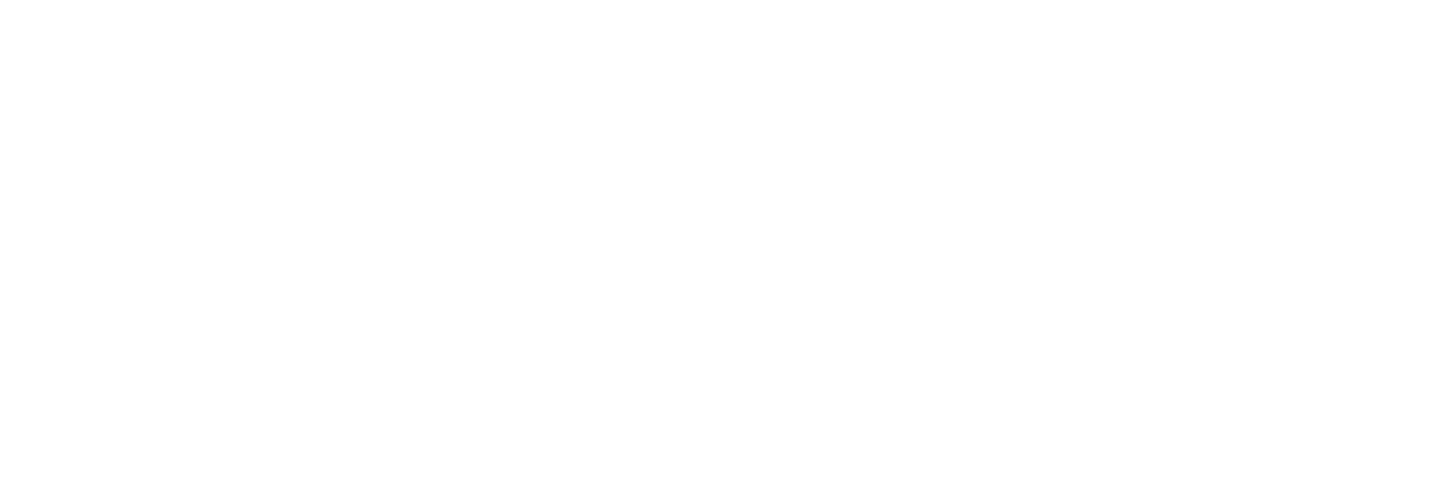
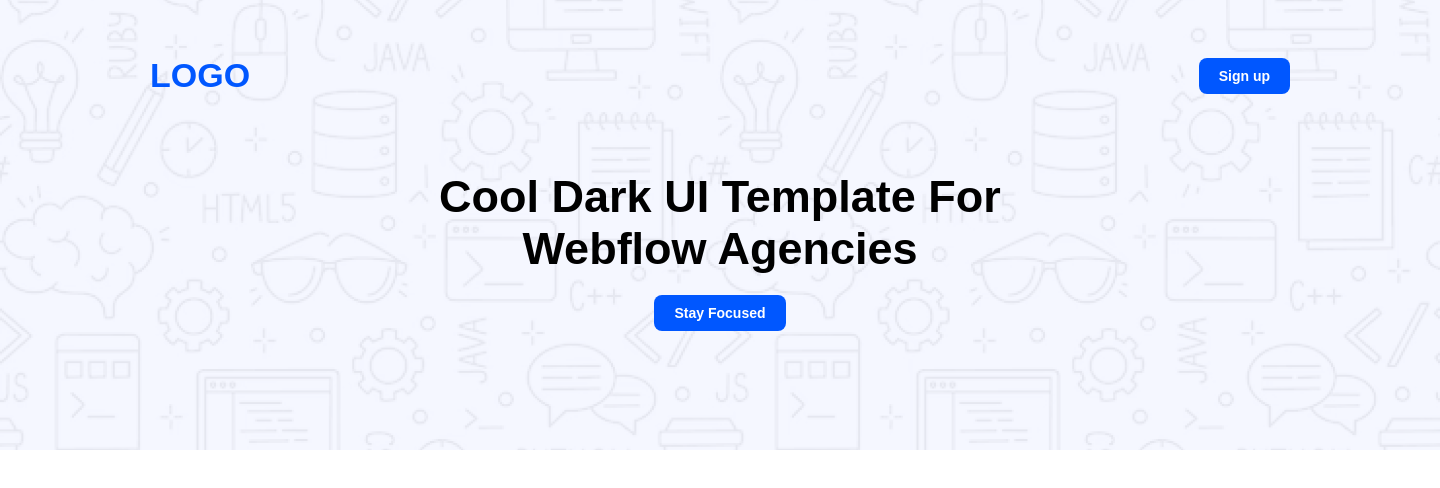
Before and after one commit to abdulkader1057/my-first-assignment-repo, a plain HTML site: page index.html in a window 1280 px wide. Shown: the whole page, 1440 px wide, since content can reach past the window. Drawn offline with Linux system fonts and the light colour scheme.

Commit message:
added the navbar,banner & background image

```diff
--- a/index.html
+++ b/index.html
@@ -4,8 +4,20 @@
     <meta charset="UTF-8">
     <meta name="viewport" content="width=device-width, initial-scale=1.0">
     <title>this is first assignment</title>
+    <link rel="stylesheet" href="./styles/styles.css">
 </head>
 <body>
-
+    <header>
+        <!-- Navbar section -->
+        <nav class="navbar">
+            <div class="logo">LOGO</div>
+            <button class="btn-1">Sign up</button>
+        </nav>
+        <!-- Banner section -->
+        <section class="banner">
+             <h1>Cool Dark UI Template For <br> Webflow Agencies</h1>
+            <button class="btn-1">Stay Focused</button>
+        </section>
+     </header>
 </body>
 </html>
--- /dev/null
+++ b/styles/styles.css
@@ -0,0 +1,55 @@
+*{
+    margin: 0;
+    padding: 0;
+    box-sizing: border-box;
+}
+body{
+    font-family: Arial, Helvetica, sans-serif;
+}
+header{
+    height: 450px;
+    width: 1440px;
+    background-image: url('../Assets/Hero-bg.png');
+    background-position: center;
+    background-size: cover;
+}
+
+/* Navbar section */
+.navbar{
+    display: flex;
+    align-items: center;
+    justify-content: space-between;
+    width: 1140px;
+    height: 151px;
+    margin: auto;
+}
+.logo{
+    font-size: 34px;
+    font-weight: bold;
+    color: #0057ff;
+}
+.btn-1{
+    color: white;
+    background-color: #0057ff;
+    border-radius: 8px;
+    padding: 10px 20px;
+    border: none;
+    cursor: pointer;
+    font-weight: bold;
+    font-size: 14px;
+}
+/* Banner section */
+.banner{
+    width: 905;
+    height: 105;
+    display: flex;
+    flex-direction: column;
+    justify-content: center;
+    align-items: center;
+    text-align: center;
+    padding: 20px;
+}
+.banner h1{
+    font-size: 45px;
+    margin-bottom: 20px;
+}
```
